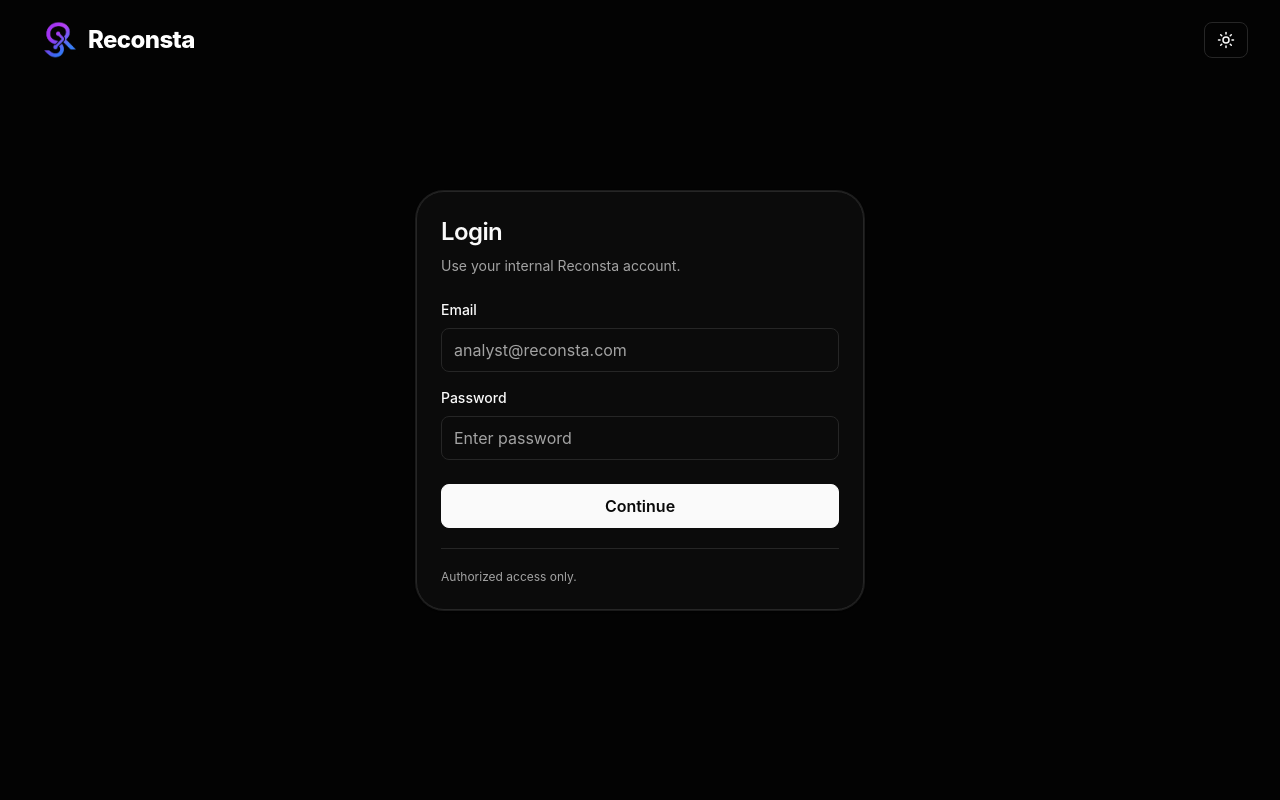
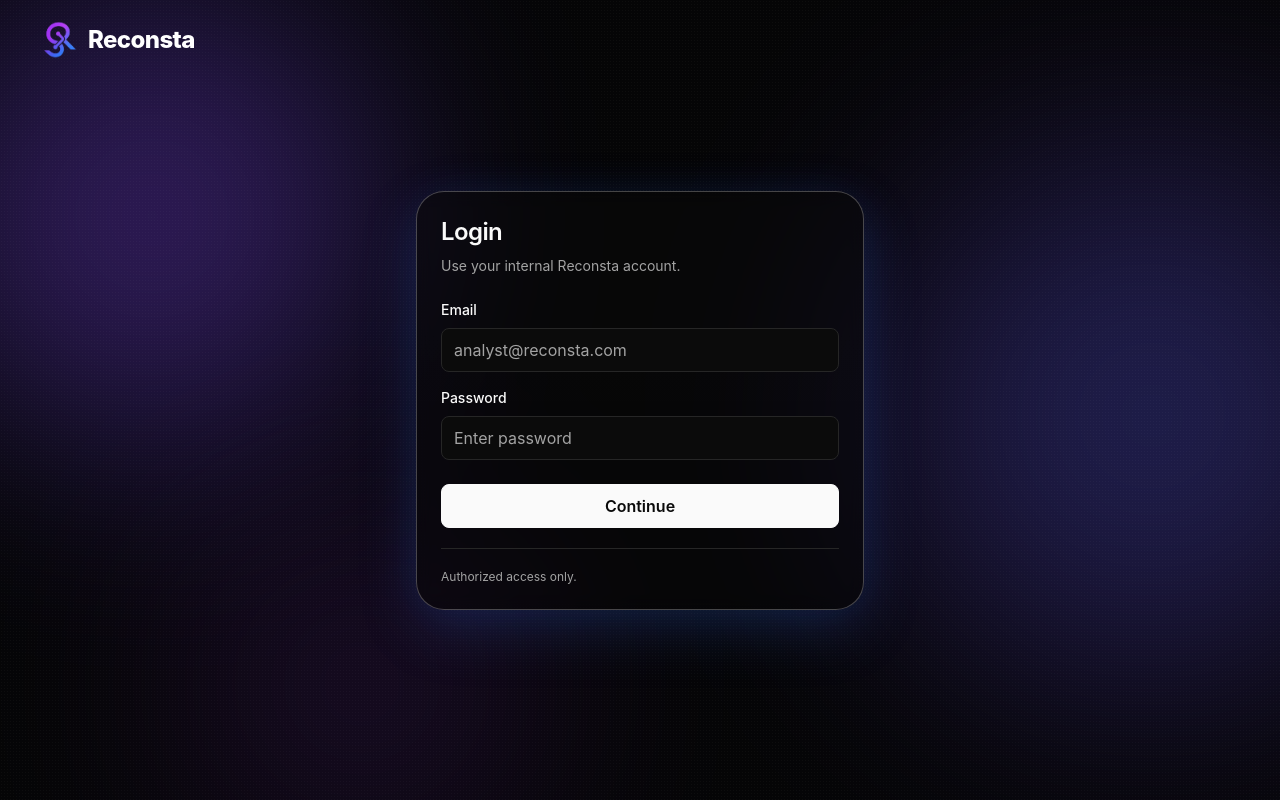
Before and after one commit to darshanbagade/reconsta, a React (Vite) app in the folder reconsta-frontend/: page /login in a window 1280 px wide. Built offline with nearby package versions, Linux system fonts and the light colour scheme; no server answers.

Commit message:
Enhance LoginPage UI with ambient background and gradient effects

```diff
--- a/reconsta-frontend/src/pages/LoginPage.jsx
+++ b/reconsta-frontend/src/pages/LoginPage.jsx
@@ -1,7 +1,6 @@
 import { useState } from 'react'
 import { Link, Navigate, useLocation, useNavigate } from 'react-router-dom'
 import reconstaLogo from '../assets/brand/reconsta-logo.png'
-import ThemeToggle from '../components/ThemeToggle.jsx'
 import { useAuth } from '../context/AuthContext.jsx'
 import { useTheme } from '../context/ThemeContext.jsx'
 
@@ -71,7 +70,26 @@
 
     return (
         <main className="relative flex min-h-screen items-center justify-center bg-[var(--bg-main)] px-5 py-24 text-[var(--text-main)]">
-            <header className="absolute left-0 right-0 top-0">
+            {/* Ambient background copied from HomePage to match home visuals */}
+            <div className="fixed inset-0 z-0 overflow-hidden bg-[#050506]">
+                <div
+                    className="absolute left-[-10%] top-[-8%] h-[560px] w-[560px] rounded-full blur-[110px]"
+                    style={{ background: 'radial-gradient(circle, #A03DFE 0%, #764FFF 45%, transparent 75%)', opacity: 0.32 }}
+                />
+                <div
+                    className="absolute right-[-15%] top-[12%] h-[640px] w-[640px] rounded-full blur-[120px]"
+                    style={{ background: 'radial-gradient(circle, #4278FF 0%, #764FFF 45%, transparent 75%)', opacity: 0.28 }}
+                />
+                <div
+                    className="absolute bottom-[-18%] left-[8%] h-[520px] w-[520px] rounded-full blur-[110px]"
+                    style={{ background: 'radial-gradient(circle, #A03DFE 0%, transparent 70%)', opacity: 0.2 }}
+                />
+                <div
+                    className="absolute inset-0 opacity-[0.05]"
+                    style={{ backgroundImage: 'radial-gradient(rgba(255,255,255,0.6) 0.5px, transparent 0.5px)', backgroundSize: '3px 3px' }}
+                />
+            </div>
+            <header className="absolute left-0 right-0 top-0 z-20">
                 <div className="mx-auto flex h-20 max-w-7xl items-center justify-between px-5 sm:px-8">
                     <Link to="/" className="flex items-center gap-0">
                         <img
@@ -89,12 +107,20 @@
                         </span>
                     </Link>
 
-                    <ThemeToggle />
+
                 </div>
             </header>
 
-            <section className="w-full max-w-md">
-                <div className="rounded-[28px] border border-[var(--border)] bg-[var(--bg-surface)] p-6 shadow-sm shadow-black/10 ring-1 ring-white/10">
+            <section className="w-full max-w-md relative z-10">
+                <div
+                    className="rounded-[28px] p-6 shadow-sm shadow-black/10 ring-1 ring-white/10"
+                    style={{
+                        background: 'linear-gradient(180deg, rgba(0,0,0,0.48), rgba(0,0,0,0.48)), linear-gradient(180deg, rgba(255,255,255,0.03), rgba(255,255,255,0.02))',
+                        border: '1px solid rgba(255,255,255,0.26)',
+                        backdropFilter: 'blur(8px) saturate(110%)',
+                        boxShadow: '0px 20px 60px rgba(66,120,255,0.18), 0 0 48px rgba(66,120,255,0.08)'
+                    }}
+                >
                     <div className="mb-6">
                         <h1 className="text-2xl font-semibold tracking-tight">
                             Login
```
